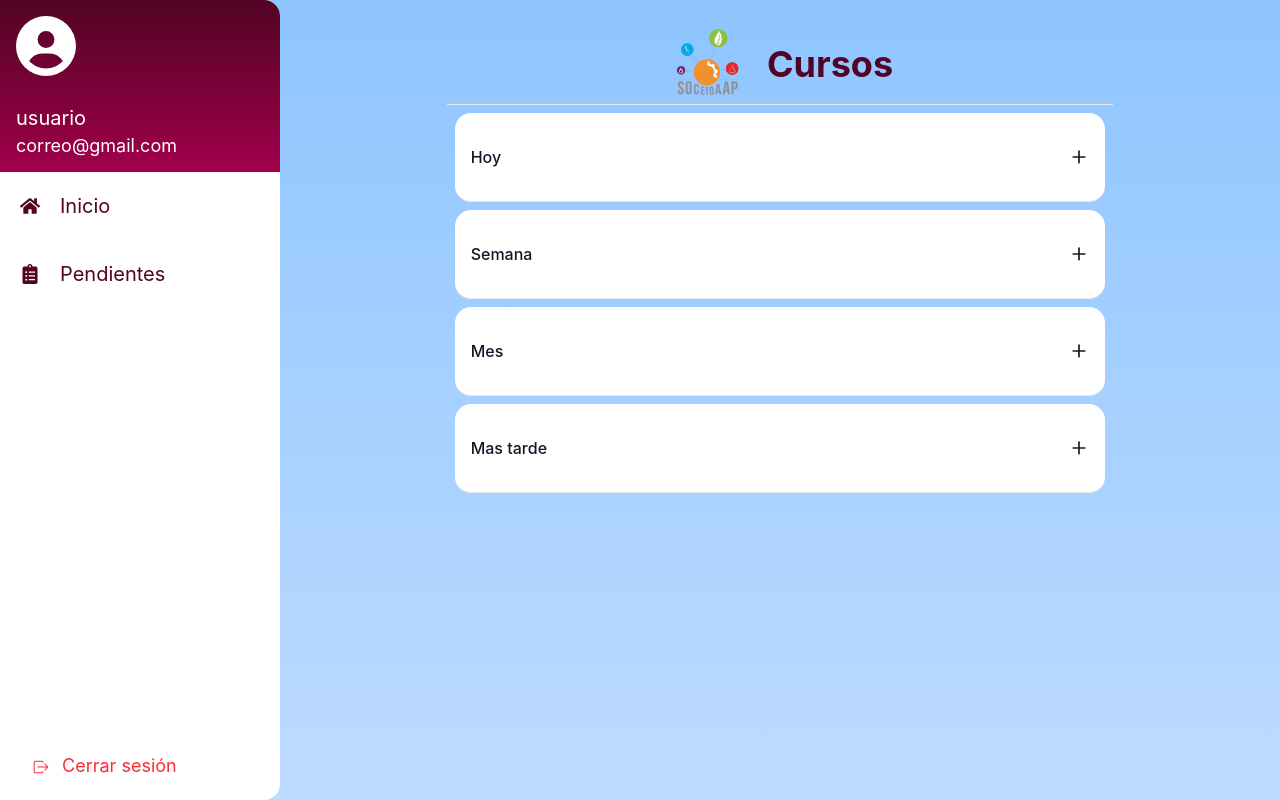
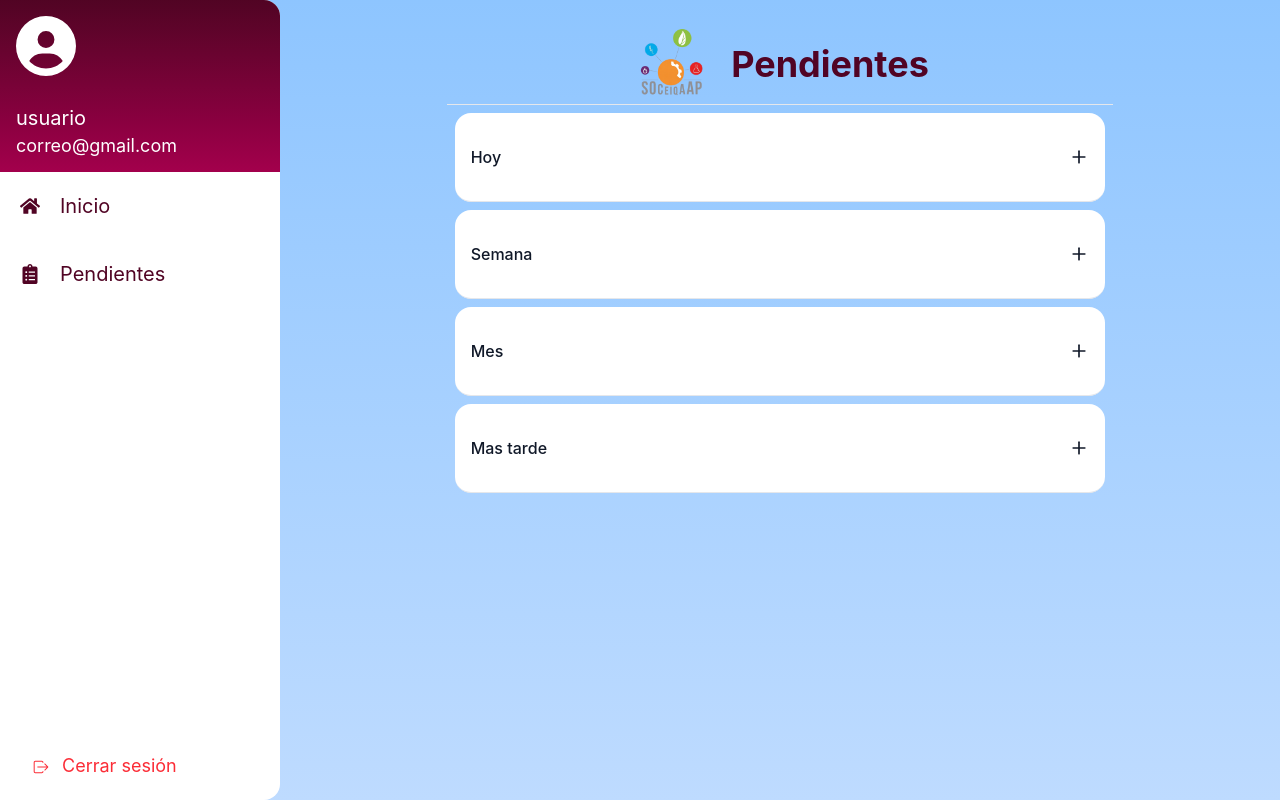
Before and after one commit to Eliezer15BR/ProyectoEscuelaLideresWeb, a React (Vite) app: page /pendientes in a window 1280 px wide. Built offline with nearby package versions, Linux system fonts and the light colour scheme.

Commit message:
Header, main refactorizado

```diff
--- a/src/components/Layout.tsx
+++ b/src/components/Layout.tsx
@@ -1,17 +1,11 @@
 import { Outlet } from "react-router-dom";
-import Navbar from "./Navbar";
 import Sidebar from "./Sidebar";
 
 function Layout(){
     return(
         <div className="bg-linear-to-b from-blue-300 to-blue-200 min-h-screen">
             <Sidebar></Sidebar>
-            <div className="ml-70">
-                <Navbar></Navbar>
-                <main>
-                    <Outlet/>
-                </main>
-            </div>
+            <Outlet />
         </div>
     )
 }
--- a/src/components/Navbar.tsx
+++ b/src/components/Navbar.tsx
@@ -1,10 +1,10 @@
 import logo from '../assets/logo.png'
-function Navbar(){
+function Navbar({titulo}:{titulo:string}){
     return(
         <>
             <header className="h-20 flex justify-center items-center text-pink-950 text-4xl font-bold gap-5">
                 <img src={logo} alt="Logo del club de estudio" className='h-20 w-20'/>
-                Cursos
+                {titulo}
             </header>
         </>
     )
--- a/src/pages/Cursos.tsx
+++ b/src/pages/Cursos.tsx
@@ -2,6 +2,7 @@ import { useEffect, useState } from 'react';
 import imgCurso from '../assets/banner3.png'
 import { Link } from 'react-router-dom';
 import type { CursoEntity } from '../types/CursoEntity.interface';
+import Navbar from '../components/Navbar';
 function Cursos(){
     const [cursos, setCursos]=useState<CursoEntity[]>([]);
     useEffect(()=>{
@@ -11,6 +12,9 @@ function Cursos(){
         .catch(err=>console.error(err));
     },[]);
     return(
+        <div className='ml-70'>
+            <Navbar titulo="Cursos"/>
+            <main>
         <div className="grid grid-cols-2 p-10 w-full gap-10">
             {
                 (cursos.length!=0)
@@ -38,6 +42,8 @@ function Cursos(){
 
 
         </div>
+        </main>
+        </div>
     )
 }
 export default Cursos;
--- a/src/pages/Material.tsx
+++ b/src/pages/Material.tsx
@@ -2,6 +2,7 @@ import { useEffect, useState } from "react";
 import { FaFileAlt } from "react-icons/fa";
 import { useParams } from "react-router-dom";
 import type { MaterialEntity } from "../types/MaterialEntity.interface";
+import Navbar from "../components/Navbar";
 
 function Material(){
     const { materialId }=useParams();
@@ -14,6 +15,9 @@ function Material(){
         .catch(e=>console.log(e))
     })
     return(
+        <div className="ml-70">
+            <Navbar titulo="Material"/>
+            <main>
         <section className="p-10">
             {(!material)?(<div> No se ha encontrado el material</div>)
                 :(
@@ -37,6 +41,8 @@ function Material(){
                 )
             }
         </section>
+        </main>
+        </div>
     );
 }
 export default Material;
--- a/src/pages/Materiales.tsx
+++ b/src/pages/Materiales.tsx
@@ -6,6 +6,7 @@ import { FaBook, FaClipboardList } from 'react-icons/fa';
 import type { MaterialEntity } from '../types/MaterialEntity.interface';
 import type { TareaEntity } from '../types/TareaEntity.interface';
 import type { CursoEntity } from '../types/CursoEntity.interface';
+import Navbar from '../components/Navbar';
 function Materiales(){
     const { id }=useParams();
     const [curso,setCurso]=useState<CursoEntity>();
@@ -29,7 +30,10 @@ function Materiales(){
             fetchData();
         },[id]);
     return(
-        <>  {(!curso)
+        <div className='ml-70'>
+            <Navbar titulo="Contenido" />
+            <main>
+        {(!curso)
             ? (<h1 className='font-bold text-pink-950'>Curso no encontrado</h1>)
             : (
                 <div className='p-5 flex flex-col'>
@@ -77,8 +81,8 @@ function Materiales(){
                     }
                 </div>
             )}
-
-        </>
+            </main>
+        </div>
     )
 }
 export default Materiales;
--- a/src/pages/Pendientes.tsx
+++ b/src/pages/Pendientes.tsx
@@ -1,9 +1,15 @@
 import Accordion from "../components/Accordion";
+import Navbar from "../components/Navbar";
 
 function Pendientes(){
     return(
     <>
-        <Accordion></Accordion>
+        <div className="ml-70">
+            <Navbar titulo="Pendientes"/>
+            <main>
+            <Accordion></Accordion>
+            </main>
+        </div>
     </>
     );
 }
--- a/src/pages/Tarea.tsx
+++ b/src/pages/Tarea.tsx
@@ -1,18 +1,22 @@
 import { useEffect, useState } from "react";
 import { FaFileAlt } from "react-icons/fa";
 import { useParams } from "react-router-dom";
-import type { Tarea } from '../types/TareaEntity.interface'
+import type { TareaEntity } from '../types/TareaEntity.interface'
+import Navbar from "../components/Navbar";
 function Tarea(){
     const {tareaId}=useParams();
-    const [tarea,setTarea]=useState<Tarea>();
+    const [tarea,setTarea]=useState<TareaEntity>();
     useEffect(()=>{
         const tareaIdNum=Number(tareaId);
         fetch('/mocks/tareas.json')
         .then(res=>res.json())
-        .then((tar:Tarea[])=>setTarea(tar.find(t=>t.id_tarea===tareaIdNum)))
+        .then((tar:TareaEntity[])=>setTarea(tar.find(t=>t.id_tarea===tareaIdNum)))
         .catch(e=>console.log(e))
     })
     return(
+        <div className="ml-70">
+            <Navbar titulo="Tarea"/>
+            <main>
         <section className="p-10">
             {(!tarea)?(<div>Tarea no encontrada</div>)
                 :
@@ -58,6 +62,8 @@ function Tarea(){
             }
 
         </section>
+        </main>
+        </div>
     );
 }
 export default Tarea;
```
